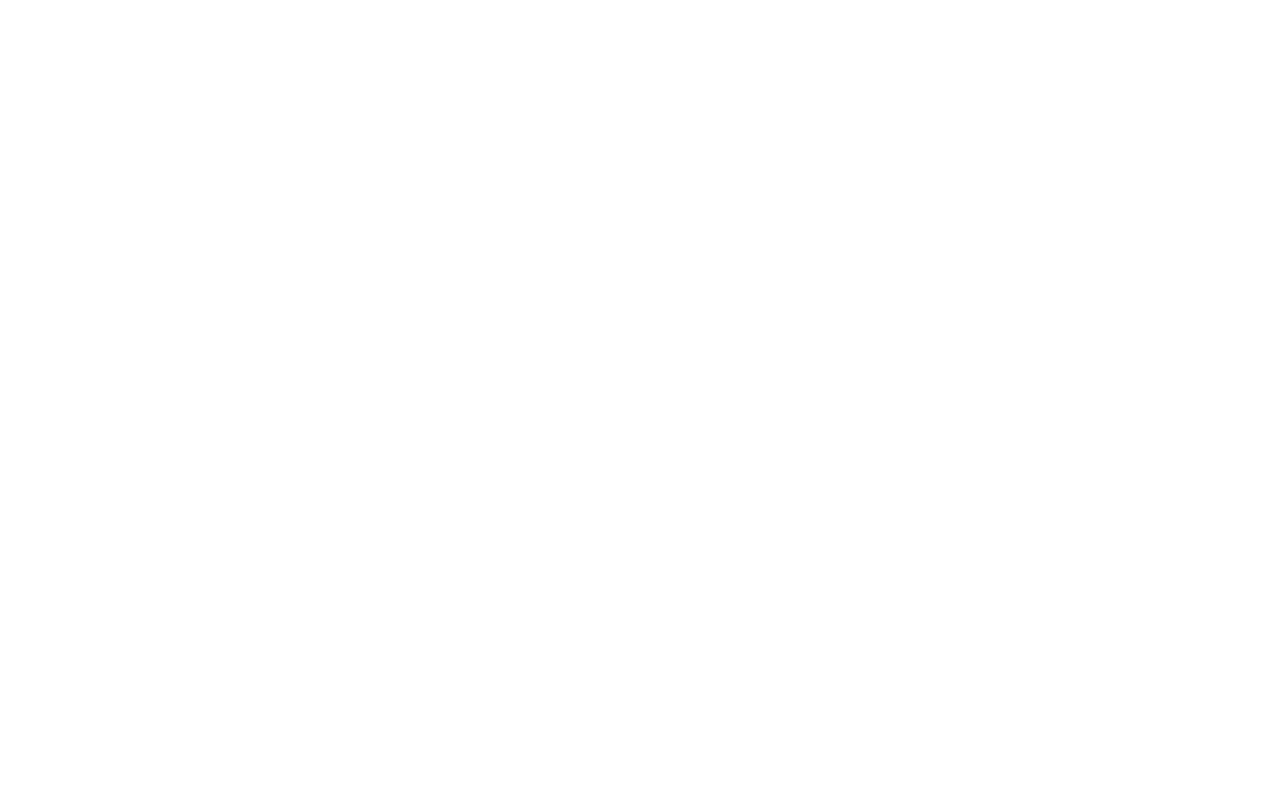
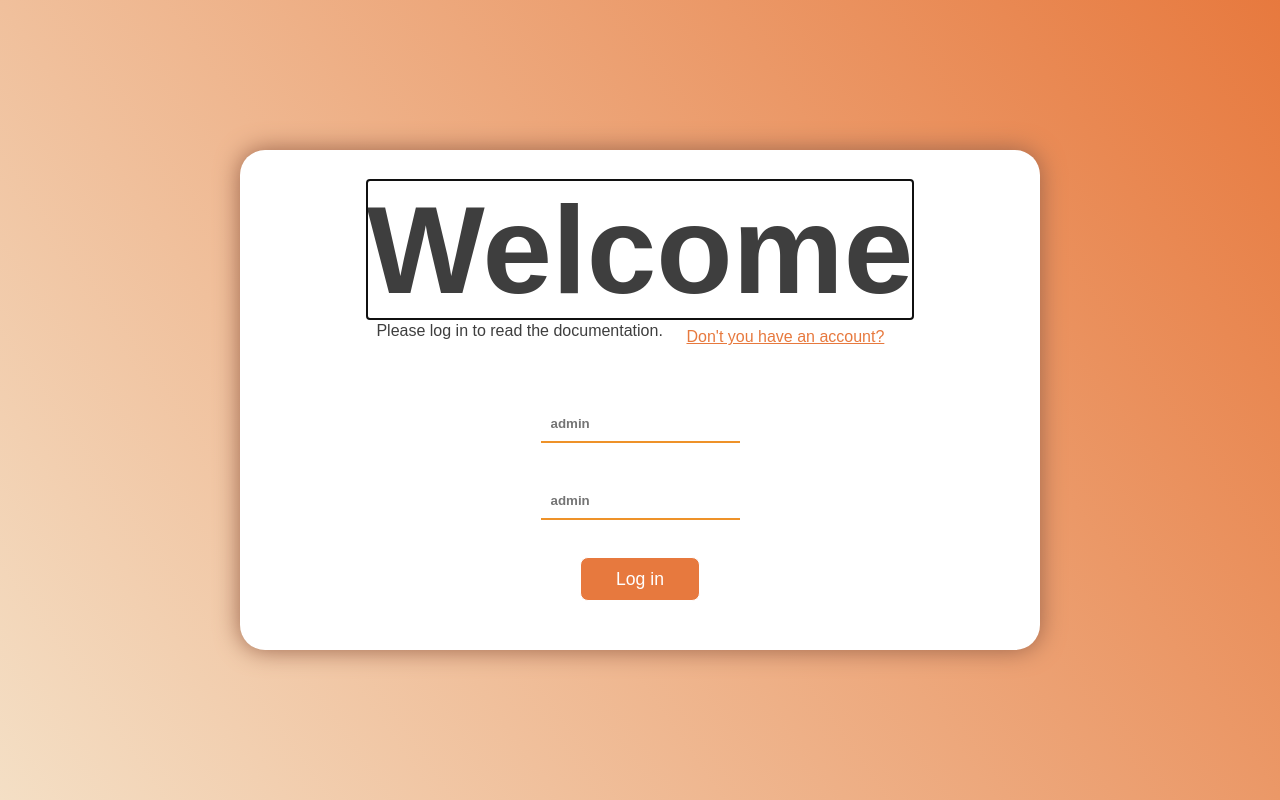
Before and after one commit to andreaDiClaudio/NodeJS_Mandatory_II, a Svelte app in the folder Client/Mandatory_II/: page / in a window 1280 px wide. Built offline with nearby package versions, Linux system fonts and the light colour scheme.

Commit message:
Added styling to login and signup

```diff
--- a/Client/Mandatory_II/src/App.svelte
+++ b/Client/Mandatory_II/src/App.svelte
@@ -1,12 +1,15 @@
 <script>
+
  	import { Router, Link, Route } from "svelte-navigator";
   import Login from "./pages/login/Login.svelte";
   import Signup from "./pages/signup/Signup.svelte";
+
+  import "./css/login&signup.css"
 </script>
 
 <Router>
 
-  <Route path="/login">
+  <Route path="/">
     <Login />
   </Route>
 
--- /dev/null
+++ b/Client/Mandatory_II/src/css/login&signup.css
@@ -0,0 +1,118 @@
+* {
+    padding: 0;
+    margin: 0;
+	font-family: Raleway, sans-serif;
+    color: rgb(62, 62, 62);
+}
+
+html {
+    height: 100%;
+}
+
+body {
+	background: linear-gradient(55deg, #f4dfc5, #e7793e);
+    background-repeat: round;
+    height: 100%;
+}
+
+#page {
+    align-items: center;
+    justify-content: center;
+    display: flex;
+    flex-direction: column;
+    height: 100%;
+    width: 100%;
+}
+
+#title-wrapper {
+    text-align: center;
+    position: relative;
+    padding-bottom: 30px;
+}
+
+#title {
+    font-size: 125px;
+}
+#paragraph-wrapper{
+    display: flex;
+    justify-content: center;
+}
+
+#signup-button, #signup-button:hover {
+    border: none;
+    background-color: #ffffff;
+    font-size: 16px;
+    text-decoration: underline;
+    color: #e7793e;
+    cursor: pointer;
+}
+
+#form-card-wrapper {
+    display: flex;
+	align-items: center;
+	justify-content: center;
+}
+
+#login-window{
+    border-radius: 25px;
+    display: flex;
+    flex-direction: column;
+	align-items: center;
+	justify-content: center;
+    background: white;
+	position: relative;
+	height: 500px;
+	width: 800px;
+	box-shadow: 0px 0px 24px #9b644b;
+}
+
+.input {
+    border: none;
+	border-bottom: 2px solid #ee9229;
+	background: none;
+	padding: 10px;
+	font-weight: 700;
+}
+
+.input:hover {
+    box-shadow: 0px 0px 10px #9b644b;
+}
+
+#username-wrapper {
+    position: relative;
+    padding: 20px 20px;
+}
+
+#password-wrapper{
+    position: relative;
+    padding: 20px 20px;
+}
+
+#button-wrapper{
+    position: relative;
+    text-align: center;
+}
+
+
+#submit-form-button {
+    padding:0.6em 2em;
+    border-radius: 8px;
+    color:#fff;
+    background-color:#e7793e;
+    font-size:1.1em;
+    border: solid white 1px;
+    cursor:pointer;
+    margin:1em;
+}
+
+#submit-form-button:hover {
+    padding:0.6em 2em;
+    border-radius: 8px;
+    color:#ee9229;
+    background-color:#ffffff;
+    box-shadow: 0px 0px 10px #9b644b;
+    font-size:1.1em;
+    border: solid #ee9229 1px;
+    cursor:pointer;
+    margin:1em;
+}
--- a/Client/Mandatory_II/src/pages/login/Login.svelte
+++ b/Client/Mandatory_II/src/pages/login/Login.svelte
@@ -1 +1,26 @@
-<h1>This is home page</h1>
+<div id="page">
+    <div id="form-card-wrapper">
+        <div id="login-window">
+            <div id="title-wrapper">
+                <h1 id="title">Welcome</h1>
+                <div id="paragraph-wrapper">
+                    <p>Please log in to read the documentation.&nbsp</p>
+                    <form action="/signup" method="get">
+                        <button type="submit" id="signup-button">Don't you have an account?</button>
+                    </form>
+                </div>
+            </div>
+            <form id="login-form" action="/" method="post">
+                <div id="username-wrapper" data-name="username">
+                    <input id="username-input" class="input" type="text" name="username" placeholder="admin" required>
+                </div>
+                <div id="password-wrapper">
+                    <input id="password-input" class="input" type="password" name="password" placeholder="admin" required>
+                </div>
+                <div id="button-wrapper">
+                    <button id="submit-form-button" type="submit">Log in</button>
+                </div>
+            </form>
+        </div>
+    </div>
+</div>
--- a/Client/Mandatory_II/src/pages/signup/Signup.svelte
+++ b/Client/Mandatory_II/src/pages/signup/Signup.svelte
@@ -1 +1,26 @@
-<h1>This is signup</h1>
+<div id="page">
+    <div id="form-card-wrapper">
+        <div id="login-window">
+            <div id="title-wrapper">
+                <h1 id="title">Sign up!</h1>
+                <div id="paragraph-wrapper">
+                    <p>Please create an account to read the documentation.&nbsp</p>
+                    <form action="/" method="get">
+                        <button type="submit" id="signup-button">Already have an account?</button>
+                    </form>
+                </div>
+            </div>
+            <form id="login-form" action="/users" method="post">
+                <div id="username-wrapper" data-name="username">
+                    <input id="username-input" class="input" type="text" name="username" placeholder="Username" required>
+                </div>
+                <div id="password-wrapper">
+                    <input id="password-input" class="input" type="password" name="password" placeholder="Password" required>
+                </div>
+                <div id="button-wrapper">
+                    <button id="submit-form-button" type="submit">Create Account</button>
+                </div>
+            </form>
+        </div>
+    </div>
+</div>
```
